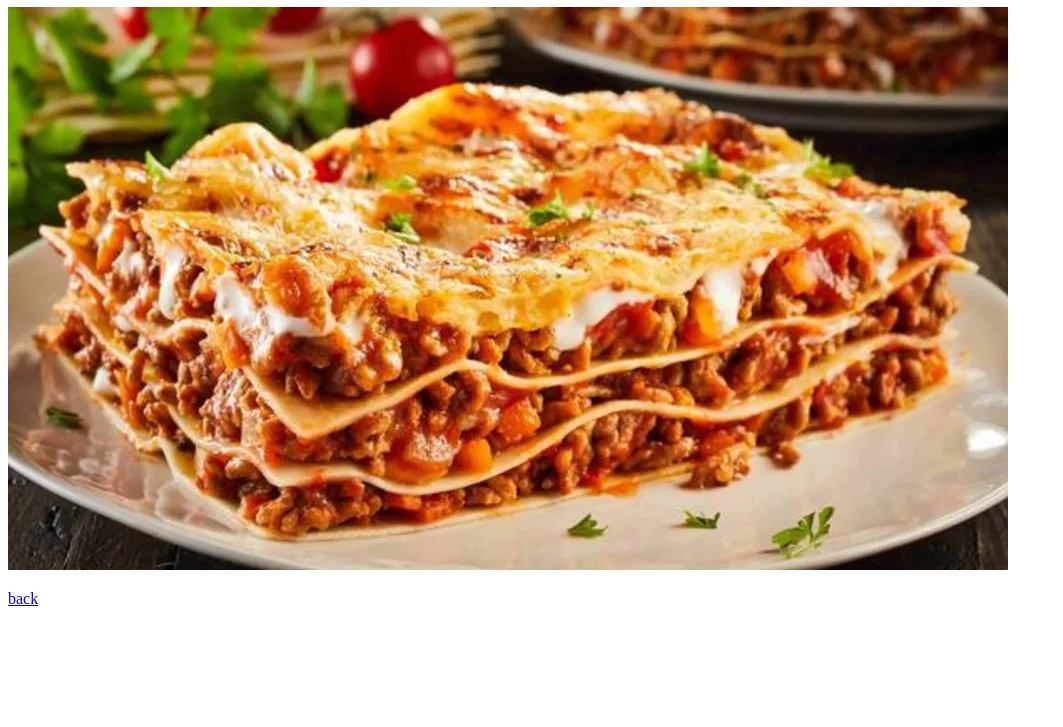
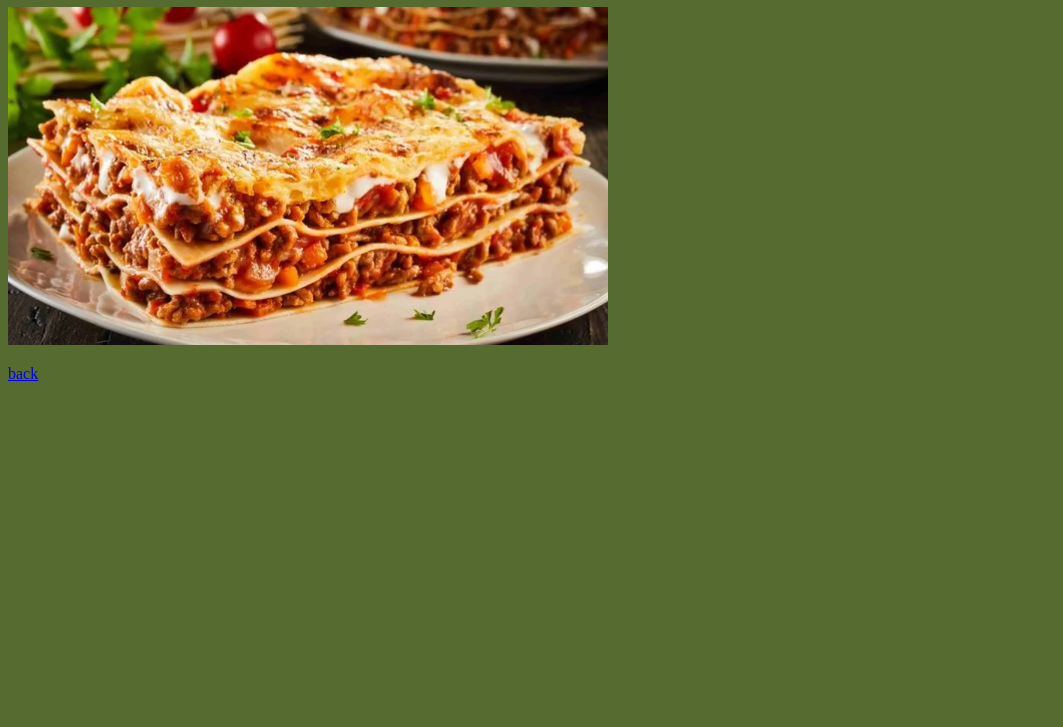
Before and after one commit to halelluja2/odin-recipes, a plain HTML site: page recipes/lasagna.html in a window 1280 px wide. Shown: the part 73-800 px from the top of the page, without its empty margins (0-1063 px from the left). Drawn offline with Linux system fonts and the light colour scheme.

Commit message:
fix seize of images

```diff
--- a/recipes/lasagna.html
+++ b/recipes/lasagna.html
@@ -1,12 +1,13 @@
 <!DOCTYPE html>
 <html lang="en">
 <head>
+    <link rel="stylesheet" href="../style.css">
     <meta charset="UTF-8">
     <title>lasagna</title>
 </head>
 <body>
     <h1>Lasagna</h1>
-    <img src="../images/lasagna.webp">
+    <img class="image" src="../images/lasagna.webp">
     <p><a href="../index.html">back</a></p>
 </body>
 </html>
```
Also changed, not shown: recipes/dumplings.html (+2 -1 lines), recipes/spaghettilimone.html (+2 -1 lines).
